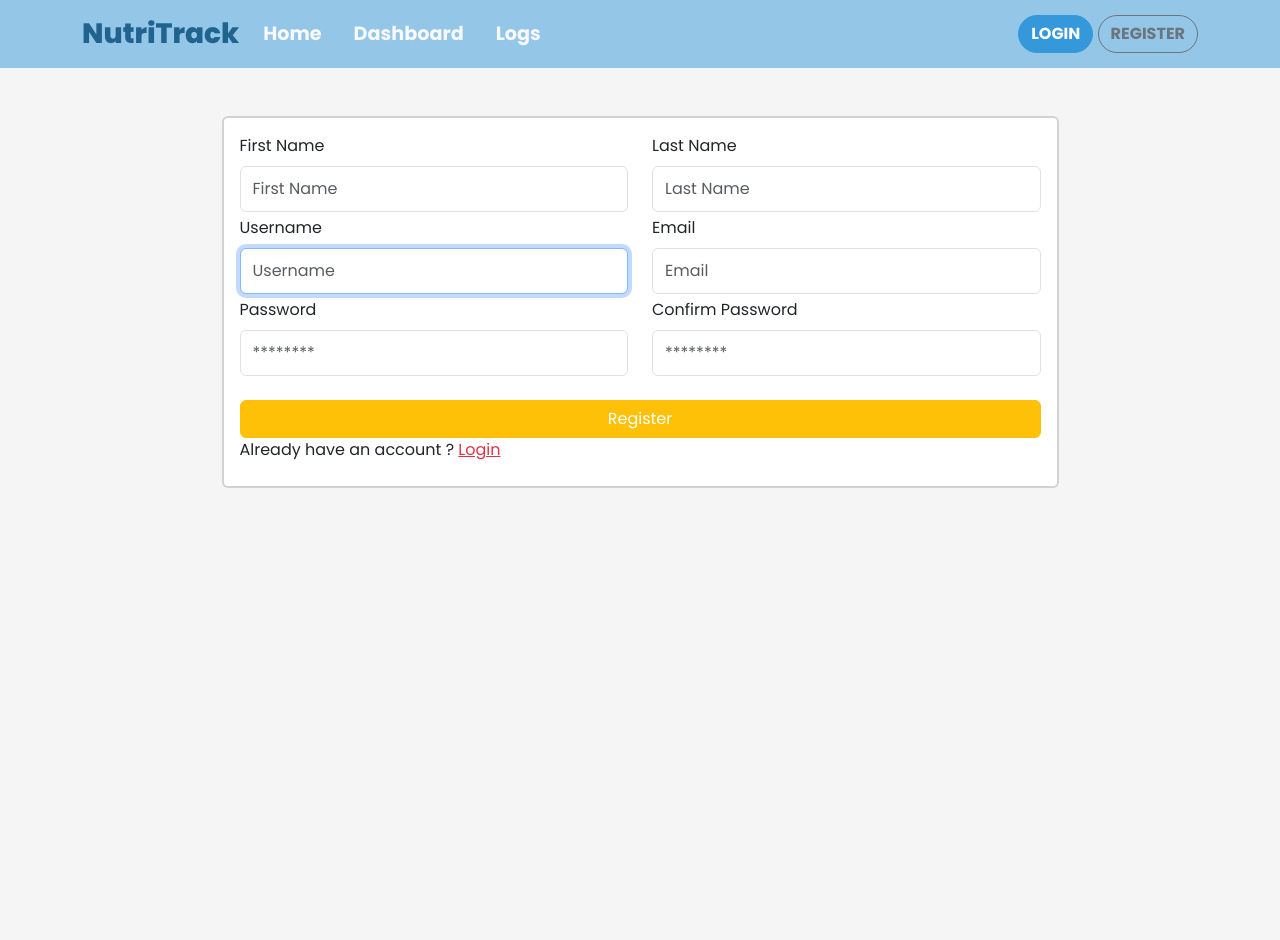
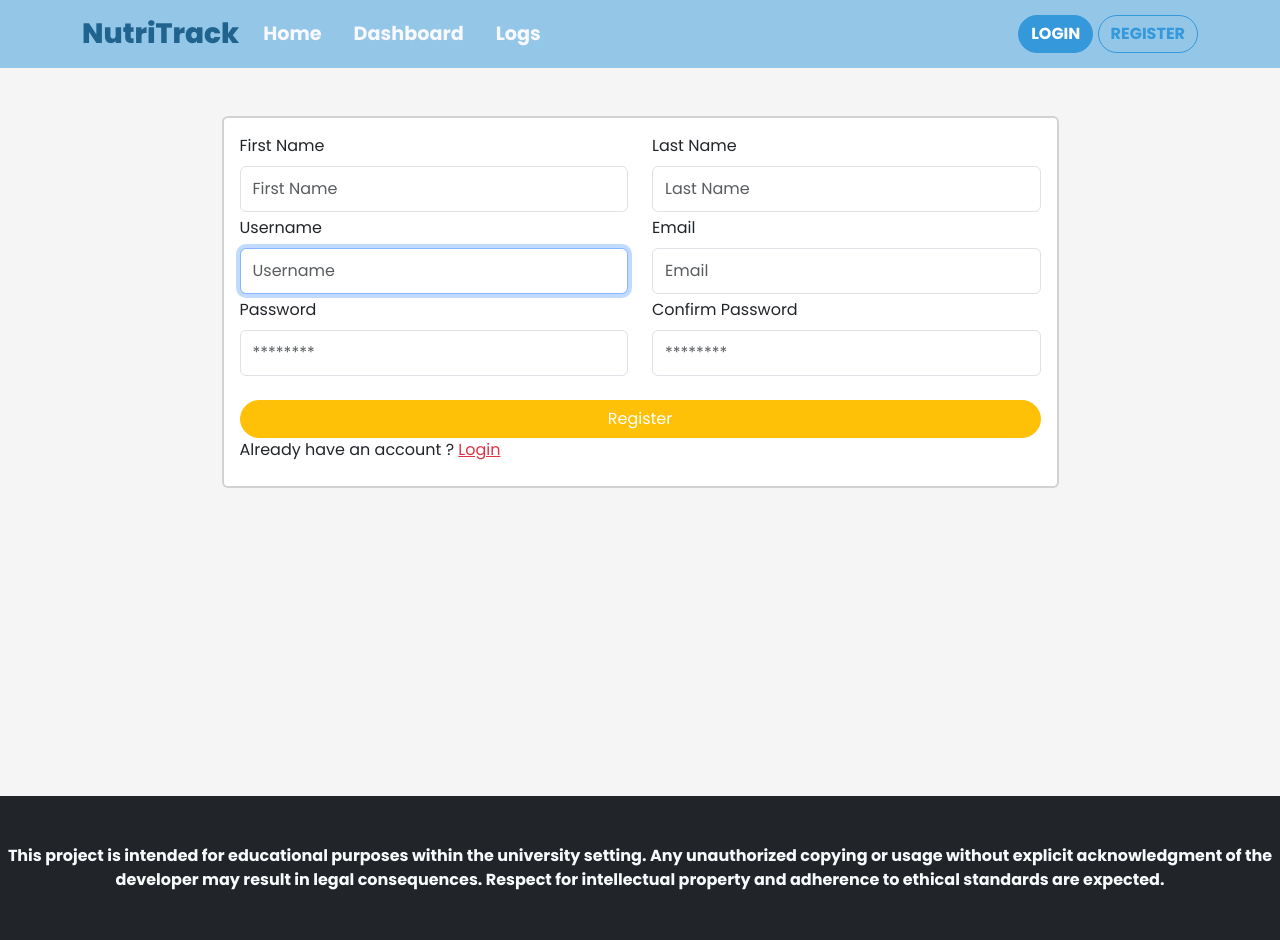
Before and after one commit to varlamzhordania/myfitness, a Django app: page /register/ in a window 1280 px wide. Before the commit the page ends 488 px from the top, so only its background shows below. Run offline with Django 4.2, Linux system fonts and the light colour scheme.

Commit message:
update ui

```diff
--- a/backend/static/assets/css/index.css
+++ b/backend/static/assets/css/index.css
@@ -34,6 +34,15 @@
 body {
     font-family: 'Poppins', sans-serif;
     background-color: var(--background-main);
+    scroll-behavior: smooth;
+    overflow-x: hidden;
+}
+main{
+    min-height: 85vh;
+}
+header{
+    z-index: 10;
+    position: sticky;
 }
 
 .navbar-brand {
@@ -46,8 +55,8 @@ body {
     font-size: 1.2rem;
     font-weight: 700;
     transition: 0.3s;
-    border-radius: 6px;
     color: ghostwhite;
+    border-radius: var(--bs-border-radius-pill);
 }
 
 .navbar .nav-item .nav-link:hover, .navbar .nav-item .nav-link:active, .navbar .nav-item .nav-link:focus {
@@ -78,6 +87,7 @@ body {
     --bs-btn-disabled-color: #fff;
     --bs-btn-disabled-bg: var(--primary-emphasis);
     --bs-btn-disabled-border-color: var(--primary-emphasis);
+        border-radius: var(--bs-border-radius-pill);
 }
 
 .btn-secondary {
@@ -95,6 +105,26 @@ body {
     --bs-btn-disabled-color: #fff;
     --bs-btn-disabled-bg: var(--secondary-emphasis);
     --bs-btn-disabled-border-color: var(--secondary-emphasis);
+        border-radius: var(--bs-border-radius-pill);
+}
+
+.btn-outline-secondary {
+    --bs-btn-color: var(--bs-secondary);
+    --bs-btn-border-color: var(--bs-secondary);
+    --bs-btn-hover-color: #fff;
+    --bs-btn-hover-bg: var(--bs-secondary);
+    --bs-btn-hover-border-color: var(--bs-secondary);
+    --bs-btn-focus-shadow-rgb: 108, 117, 125;
+    --bs-btn-active-color: #fff;
+    --bs-btn-active-bg: var(--bs-secondary);
+    --bs-btn-active-border-color: var(--bs-secondary);
+    --bs-btn-active-shadow: inset 0 3px 5px rgba(0, 0, 0, 0.125);
+    --bs-btn-disabled-color: var(--bs-secondary);
+    --bs-btn-disabled-bg: transparent;
+    --bs-btn-disabled-border-color: var(--bs-secondary);
+    --bs-gradient: none;
+        border-radius: var(--bs-border-radius-pill);
+
 }
 
 .hero {
@@ -103,9 +133,26 @@ body {
     justify-content: center;
     align-items: center;
     width: 100%;
-    height: 70vh;
-    background: var(--bs-secondary-bg-subtle);
+    height: 100vh;
     border-radius: 0 0 0 50% / 0 0 0 100%;
+    animation: hero-load 1s;
+}
+
+.hero img {
+    position: absolute;
+    top: 0;
+    right: -100%;
+    transform: rotate(30deg);
+    z-index: -1;
+}
+
+@keyframes hero-load {
+    0% {
+        /*filter: grayscale(1);*/
+    }
+    100% {
+        /*filter: grayscale(0);*/
+    }
 }
 
 .hero-img {
--- a/backend/templates/dashboard.html
+++ b/backend/templates/dashboard.html
@@ -229,8 +229,8 @@
                         <h2 class="card-title text-secondary-emphasis fw-bold">
                             Today Activity
                         </h2>
-                        <a href="{% url 'main:logs' %}" class="btn btn-secondary my-3 float-end">
-                            MORE
+                        <a href="{% url 'main:logs' %}" class="btn btn-secondary fw-bold my-3 float-end">
+                            <i class="bi bi-three-dots-vertical"></i> MORE
                         </a>
                     </div>
                 </div>
--- /dev/null
+++ b/backend/templates/footer.html
@@ -0,0 +1,6 @@
+<footer class="bg-dark color-light py-5">
+    <p class="text-light text-center mb-0 fw-bold">This project is intended for educational purposes within the
+        university setting. Any unauthorized copying
+        or usage without explicit acknowledgment of the developer may result in legal consequences. Respect for
+        intellectual property and adherence to ethical standards are expected.</p>
+</footer>
--- a/backend/templates/header.html
+++ b/backend/templates/header.html
@@ -2,7 +2,7 @@
 {% url "main:dashboard" as dashboard %}
 {% url "main:logs" as logs %}
 <header class="">
-    <nav class="navbar navbar-expand-lg bg-secondary-subtle">
+    <nav class="navbar navbar-expand-lg  {% if request.path == home %}bg-transparent{% else %}bg-secondary-subtle{% endif %}">
         <div class="container">
             <a class="navbar-brand text-secondary-emphasis" href="{{ home }}">NutriTrack</a>
             <button class="navbar-toggler" type="button" data-bs-toggle="collapse" data-bs-target="#sidebar"
@@ -16,11 +16,11 @@
                            {% if request.path == home %}aria-current="page"{% endif %} href="{{ home }}">Home</a>
                     </li>
                     <li class="nav-item">
-                        <a class="nav-link {% if request.path == dashboard %}active{% endif %}"
+                        <a class="nav-link {% if request.path == home %}text-dark{% endif %} {% if request.path == dashboard %}active{% endif %}"
                            {% if request.path == dashboard %}aria-current="page"{% endif %} href="{{ dashboard }}">Dashboard</a>
                     </li>
                     <li class="nav-item">
-                        <a class="nav-link {% if request.path == logs %}active{% endif %}"
+                        <a class="nav-link {% if request.path == home %}text-dark{% endif %} {% if request.path == logs %}active{% endif %}"
                            {% if request.path == logs %}aria-current="page"{% endif %}
                            href="{{ logs }}">Logs</a>
                     </li>
@@ -28,7 +28,7 @@
                 <div>
                     {% if user.is_authenticated %}
                         <div class="dropdown">
-                            <button class="btn btn-primary rounded-circle" type="button" data-bs-toggle="dropdown"
+                            <button class="btn {% if request.path == home %}btn-secondary{% else %}btn-primary{% endif %} rounded-circle" type="button" data-bs-toggle="dropdown"
                                     aria-expanded="false">
                                 <i class="bi bi-person-fill"></i>
                             </button>
--- a/backend/templates/index.html
+++ b/backend/templates/index.html
@@ -33,6 +33,7 @@
 {% block content %}
 
 {% endblock %}
+{% include 'footer.html' %}
 <script src="https://cdn.jsdelivr.net/npm/bootstrap@5.3.2/dist/js/bootstrap.bundle.min.js"
         integrity="sha384-C6RzsynM9kWDrMNeT87bh95OGNyZPhcTNXj1NW7RuBCsyN/o0jlpcV8Qyq46cDfL"
         crossorigin="anonymous"></script>
--- a/backend/templates/logs.html
+++ b/backend/templates/logs.html
@@ -6,7 +6,7 @@
         <section class="container my-5">
             <div class="card border-0 shadow ">
                 <div class="card-body table-responsive">
-                    <button data-bs-target="#log-form" data-bs-toggle="modal" class="btn btn-primary my-3 float-end">
+                    <button data-bs-target="#log-form" data-bs-toggle="modal" class="btn btn-secondary fw-bold my-3 float-end">
                         <i class="bi bi-ui-checks"></i> Daily Log Form
                     </button>
                     <table class="table table-hover" style="max-height: 400px">
```
Also changed, not shown: backend/templates/home.html (+40 -19 lines), backend/static/assets/img/wave-2.svg (added), backend/static/assets/img/wave-3.svg (added), backend/static/assets/img/wave.svg (added).
